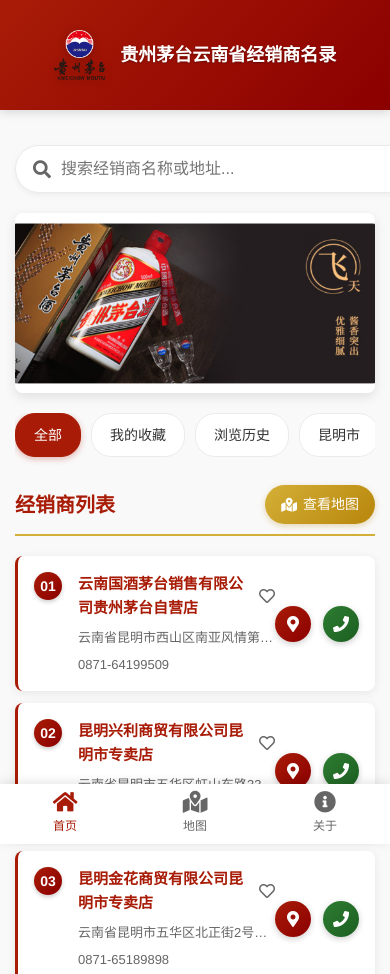
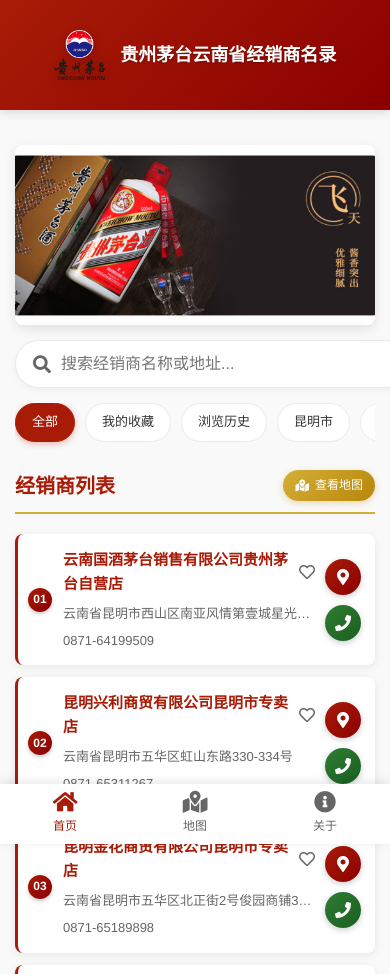
Before and after one commit to wangshark/maotai-dealers, a plain HTML site: page index.html in a window 390 px wide. Shown: the top 974 px of the page. Drawn offline with Linux system fonts and the light colour scheme.

Commit message:
优化手机端界面：调整搜索栏位置，美化经销商列表样式

```diff
--- a/css/style.css
+++ b/css/style.css
@@ -65,7 +65,7 @@
 /* 搜索栏样式 */
 .search-container {
   position: relative;
-  margin-bottom: 20px;
+  margin: 15px 0;
 }
 
 .search-input {
@@ -101,7 +101,7 @@
   height: 180px;
   object-fit: cover;
   border-radius: var(--border-radius);
-  margin-bottom: 20px;
+  margin-bottom: 5px;
   box-shadow: 0 4px 12px rgba(0, 0, 0, 0.1);
 }
 
@@ -164,8 +164,9 @@
 }
 
 .dealer-list-item {
+  position: relative;
   display: flex;
-  padding: 16px;
+  padding: 16px 16px 16px 50px;
   background-color: white;
   border-radius: var(--border-radius);
   margin-bottom: 12px;
@@ -184,6 +185,10 @@
 }
 
 .dealer-index {
+  position: absolute;
+  left: 12px;
+  top: 50%;
+  transform: translateY(-50%);
   width: 28px;
   height: 28px;
   background: linear-gradient(135deg, var(--primary-color), #8b0000);
@@ -194,13 +199,13 @@
   justify-content: center;
   font-size: 14px;
   font-weight: bold;
-  margin-right: 16px;
   flex-shrink: 0;
   box-shadow: 0 2px 4px rgba(0, 0, 0, 0.2);
 }
 
 .dealer-content {
   flex: 1;
+  padding-right: 10px;
 }
 
 .dealer-name {
@@ -208,8 +213,22 @@
   font-weight: 600;
   color: var(--primary-color);
   margin-bottom: 8px;
-  display: flex;
-  align-items: center;
+  padding-right: 30px;
+  position: relative;
+}
+
+.favorite-icon {
+  position: absolute;
+  right: 0;
+  top: 50%;
+  transform: translateY(-50%);
+  font-size: 16px;
+  cursor: pointer;
+  transition: transform 0.2s ease;
+}
+
+.favorite-icon:hover {
+  transform: translateY(-50%) scale(1.2);
 }
 
 .dealer-address {
@@ -229,8 +248,10 @@
 
 .dealer-actions {
   display: flex;
+  flex-direction: column;
   align-items: center;
-  gap: 12px;
+  justify-content: center;
+  gap: 10px;
 }
 
 .action-icon {
@@ -387,6 +408,7 @@
 
   .dealer-name {
     font-size: 15px;
+    padding-right: 25px;
   }
 
   .dealer-address, .dealer-phone {
@@ -397,18 +419,39 @@
     width: 36px;
     height: 36px;
   }
-}
 
-/* 收藏图标 */
-.favorite-icon {
-  margin-left: 8px;
-  font-size: 16px;
-  cursor: pointer;
-  transition: transform 0.2s ease;
-}
+  .header-banner {
+    height: 150px;
+  }
 
-.favorite-icon:hover {
-  transform: scale(1.2);
+  .dealer-list-item {
+    padding: 14px 14px 14px 45px;
+  }
+
+  .dealer-index {
+    width: 24px;
+    height: 24px;
+    left: 10px;
+    font-size: 12px;
+  }
+
+  .filter-tabs {
+    margin-top: 15px;
+  }
+
+  .filter-tab {
+    padding: 8px 16px;
+    font-size: 13px;
+  }
+
+  .section-header {
+    margin-top: 15px;
+  }
+
+  .view-map-btn {
+    padding: 6px 12px;
+    font-size: 12px;
+  }
 }
 
 /* 导航选择对话框样式 */
--- a/index.html
+++ b/index.html
@@ -33,14 +33,14 @@
 
   <!-- 主要内容 -->
   <main class="container">
+    <!-- 顶部横幅 -->
+    <img src="./images/banner.png" alt="茅台专卖店" class="header-banner" style="width: 100%; height: 180px; object-fit: cover; display: block;">
+
     <!-- 搜索栏 -->
     <div class="search-container">
       <i class="fas fa-search search-icon"></i>
       <input type="text" id="searchInput" class="search-input" placeholder="搜索经销商名称或地址..." aria-label="搜索经销商">
     </div>
-
-    <!-- 顶部横幅 -->
-    <img src="./images/banner.png" alt="茅台专卖店" class="header-banner" style="width: 100%; height: 180px; object-fit: cover; display: block;">
 
     <!-- 筛选标签 -->
     <div class="filter-tabs" id="filterTabs">
```
